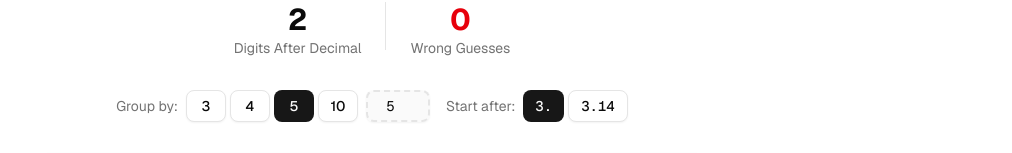
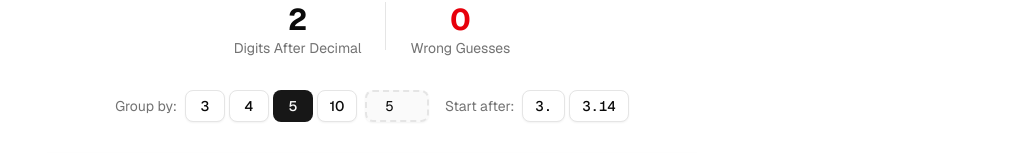
Before and after one commit to brainless066/v0-pi-guesser-app, a Next.js app: page / in a window 1280 px wide. Shown: the part 130-283 px from the top of the page, without its empty margins (268-1280 px from the left). Built offline with nearby package versions, Linux system fonts and the light colour scheme.

Commit message:
feat: default chunkStart to "none" disabling start buttons
Change default chunkStart value to "none" for improved chunking behavior.

Co-authored-by: Kwon, HyukJoon <78183844+brainless066@users.noreply.github.com>

```diff
--- a/components/pi-guesser.tsx
+++ b/components/pi-guesser.tsx
@@ -30,7 +30,7 @@ export function PiGuesser() {
   const [gameOver, setGameOver] = useState(false);
   const [shake, setShake] = useState(false);
   const [chunkSize, setChunkSize] = useState(5);
-  const [chunkStart, setChunkStart] = useState<"3." | "3.14" | "none">("3.");
+  const [chunkStart, setChunkStart] = useState<"3." | "3.14" | "none">("none");
   const [simulating, setSimulating] = useState(false);
   const [simSpeed, setSimSpeed] = useState(20);
   const [wrongCount, setWrongCount] = useState(0);
```
